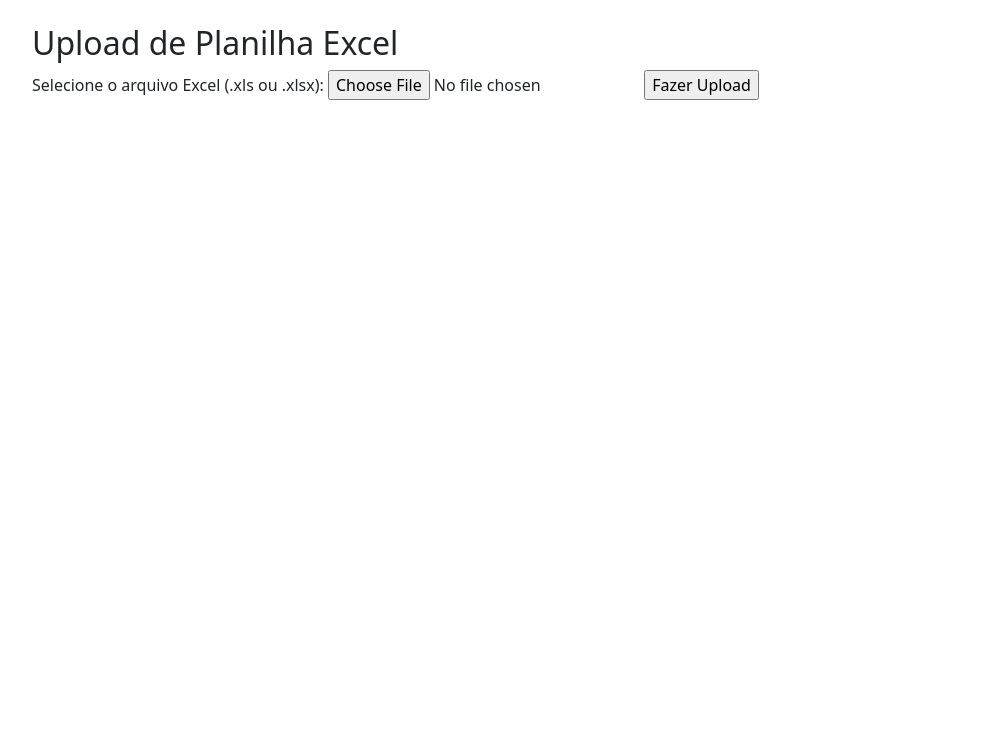
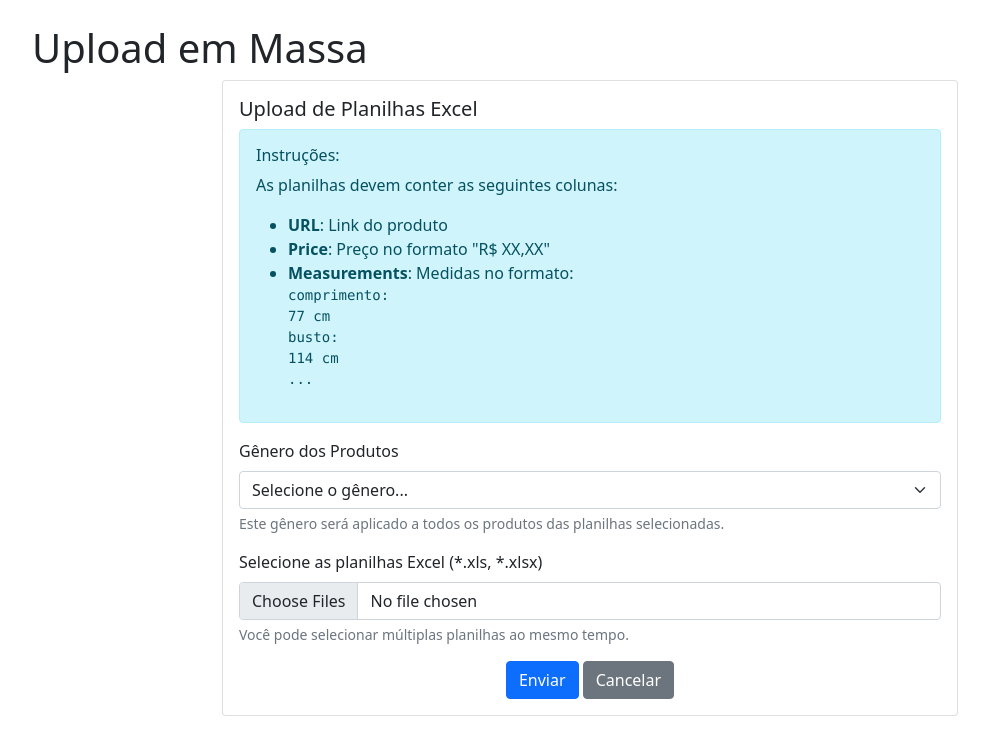
Before and after one commit to macestevao111/easy_clohting_search, a Flask app: page /upload_products in a window 1280 px wide. Shown: the part 56-800 px from the top of the page, without its empty margins (50-1039 px from the left). Run offline with Flask 3, Linux system fonts and the light colour scheme.

Commit message:
Update upload.html

```diff
--- a/templates/upload.html
+++ b/templates/upload.html
@@ -1,21 +1,59 @@
 {% extends "base.html" %}
+
 {% block content %}
-  <h2>Upload de Planilha Excel</h2>
+<div class="row">
+    <div class="col-12">
+        <h1>Upload em Massa</h1>
+    </div>
+</div>
 
-  {% with messages = get_flashed_messages(with_categories=true) %}
-    {% if messages %}
-      <ul class="flash-messages">
-        {% for category, message in messages %}
-          <li><strong>{{ category }}:</strong> {{ message }}</li>
-        {% endfor %}
-      </ul>
-    {% endif %}
-  {% endwith %}
+<div class="row">
+    <div class="col-md-8 mx-auto">
+        <div class="card">
+            <div class="card-body">
+                <h5 class="card-title">Upload de Planilhas Excel</h5>
 
-  <form method="post" enctype="multipart/form-data" action="{{ url_for('upload_products') }}">
-    <label for="excel_file">Selecione o arquivo Excel (.xls ou .xlsx):</label>
-    <input type="file" id="excel_file" name="excel_file" accept=".xls,.xlsx" required>
+                <div class="alert alert-info">
+                    <h6>Instruções:</h6>
+                    <p>As planilhas devem conter as seguintes colunas:</p>
+                    <ul>
+                        <li><strong>URL</strong>: Link do produto</li>
+                        <li><strong>Price</strong>: Preço no formato "R$ XX,XX"</li>
+                        <li><strong>Measurements</strong>: Medidas no formato:
+                            <pre>comprimento:
+77 cm
+busto:
+114 cm
+...</pre>
+                        </li>
+                    </ul>
+                </div>
 
-    <input type="submit" value="Fazer Upload">
-  </form>
+                <form method="post" enctype="multipart/form-data">
+                    <div class="mb-3">
+                        <label for="gender" class="form-label">Gênero dos Produtos</label>
+                        <select class="form-select" id="gender" name="gender" required>
+                            <option value="">Selecione o gênero...</option>
+                            <option value="M">Masculino</option>
+                            <option value="F">Feminino</option>
+                        </select>
+                        <div class="form-text">Este gênero será aplicado a todos os produtos das planilhas selecionadas.</div>
+                    </div>
+
+                    <div class="mb-3">
+                        <label for="excel_files" class="form-label">Selecione as planilhas Excel (*.xls, *.xlsx)</label>
+                        <input type="file" class="form-control" id="excel_files" name="excel_files"
+                               accept=".xls,.xlsx" multiple required>
+                        <div class="form-text">Você pode selecionar múltiplas planilhas ao mesmo tempo.</div>
+                    </div>
+
+                    <div class="text-center">
+                        <button type="submit" class="btn btn-primary">Enviar</button>
+                        <a href="{{ url_for('index') }}" class="btn btn-secondary">Cancelar</a>
+                    </div>
+                </form>
+            </div>
+        </div>
+    </div>
+</div>
 {% endblock %}
```
